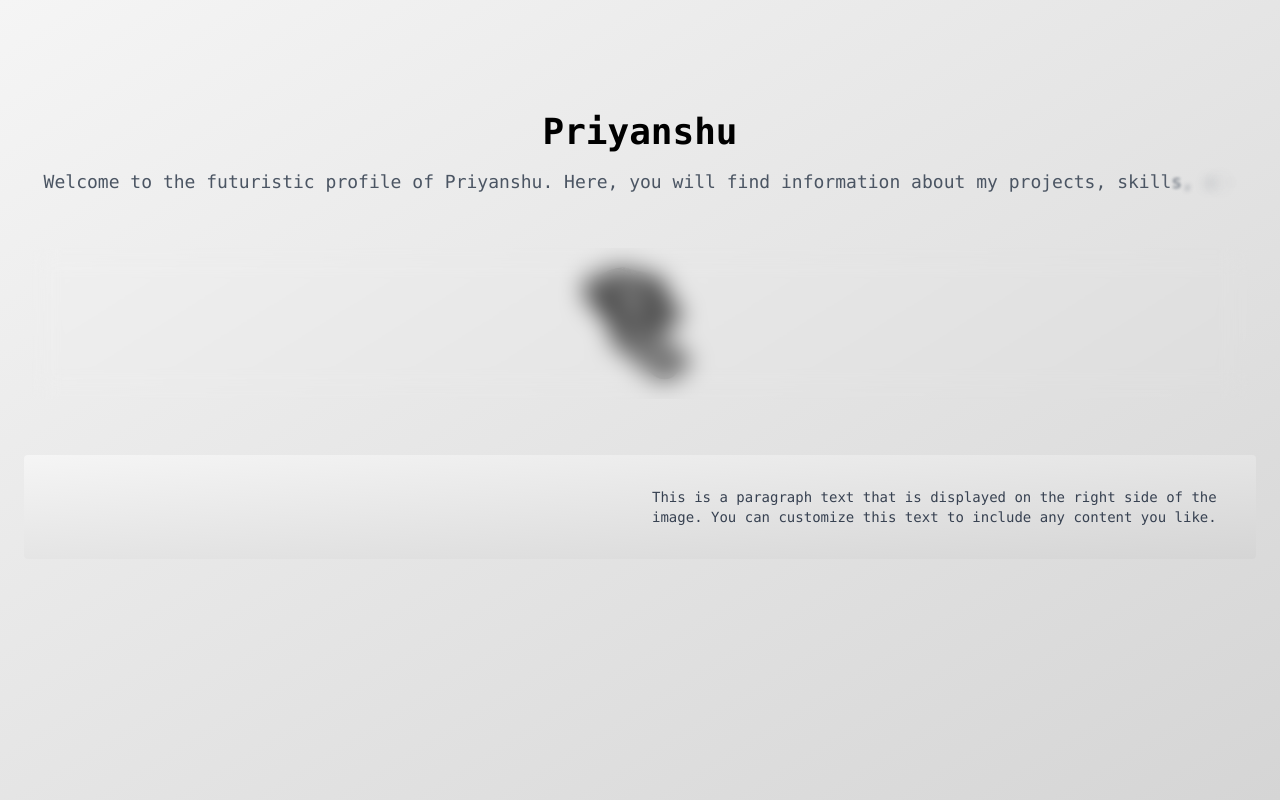
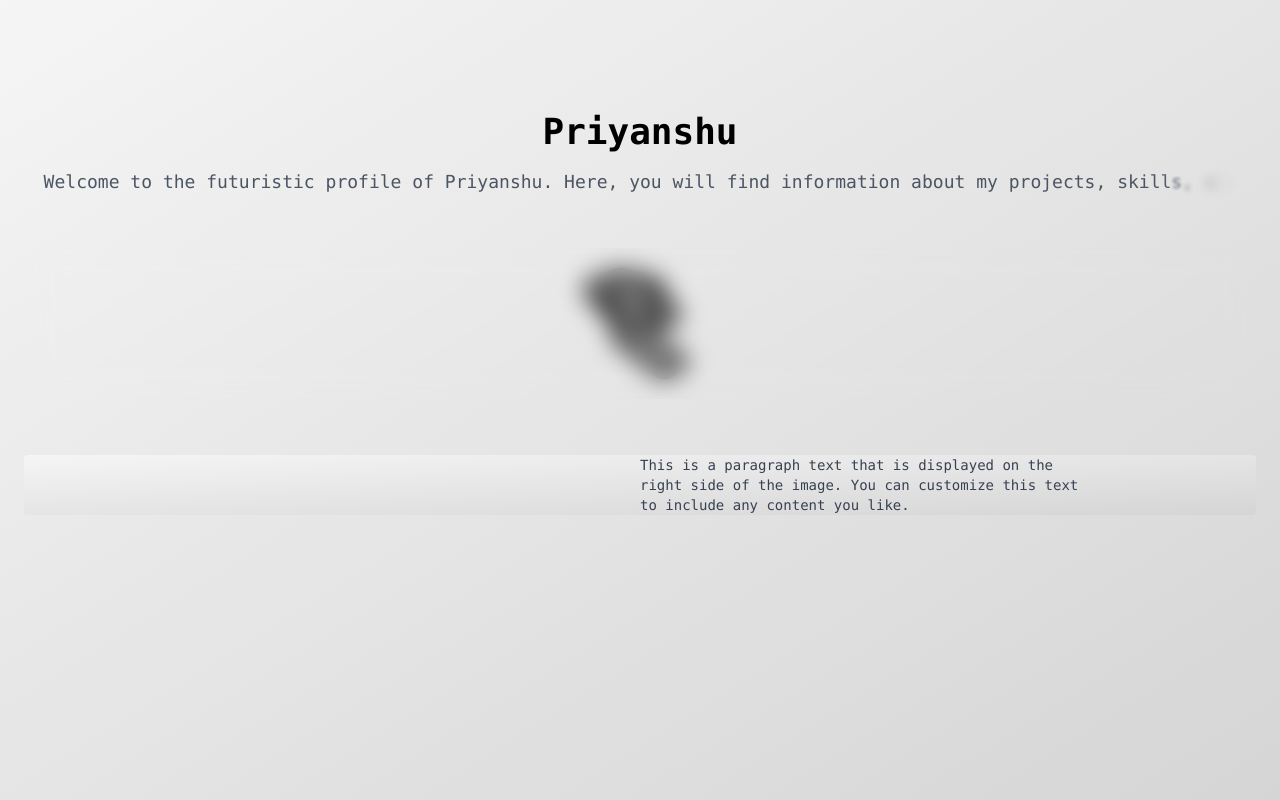
Before and after one commit to Priyansxu/Website, a Next.js app: page / in a window 1280 px wide. Built offline with nearby package versions, Linux system fonts and the light colour scheme.

Commit message:
Update index.js

```diff
--- a/pages/index.js
+++ b/pages/index.js
@@ -55,7 +55,8 @@ export default function Page() {
             ))}
           </motion.p>
           <div className="flex justify-center items-center relative mt-6">
-            <div className="absolute inset-0 backdrop-blur-md p-6 z-20"></div>
+     <div className="absolute inset-0 backdrop-blur-md p-6 z-20">
+    </div>
             <Image
               src={ElementX}
               alt="Element"
@@ -66,8 +67,9 @@ export default function Page() {
           </div>
         </section>
         <section className="mt-6 mx-6">
-          <div className="rounded bg-gradient-to-br from-[#f5f5f5] to-[#d5d5d5] flex flex-col lg:flex-row items-center justify-center p-8">
-            <div className="relative w-full lg:w-1/2 h-64 lg:h-auto">
+         <div className="rounded bg-gradient-to-br from-[#f5f5f5] to-[#d5d5d5] flex items-center justify-center">
+      <div className="flex w-3/4 h-1/2">
+        <div className="relative w-1/2 h-full">
           <Image
             src={Helmet}
             alt="Helmet"
@@ -75,10 +77,11 @@ export default function Page() {
             objectFit="contain"
           />
         </div>
-            <div className="w-full lg:w-1/2 flex items-center justify-center mt-6 lg:mt-0 lg:ml-6">
+        <div className="w-1/2 flex items-center justify-center">
           <p className="text-sm text-gray-700">
             This is a paragraph text that is displayed on the right side of the image. You can customize this text to include any content you like.
           </p>
+        </div>
       </div>
     </div>
     </section>
```
Lines whose indentation alone changed are shown as unchanged.
